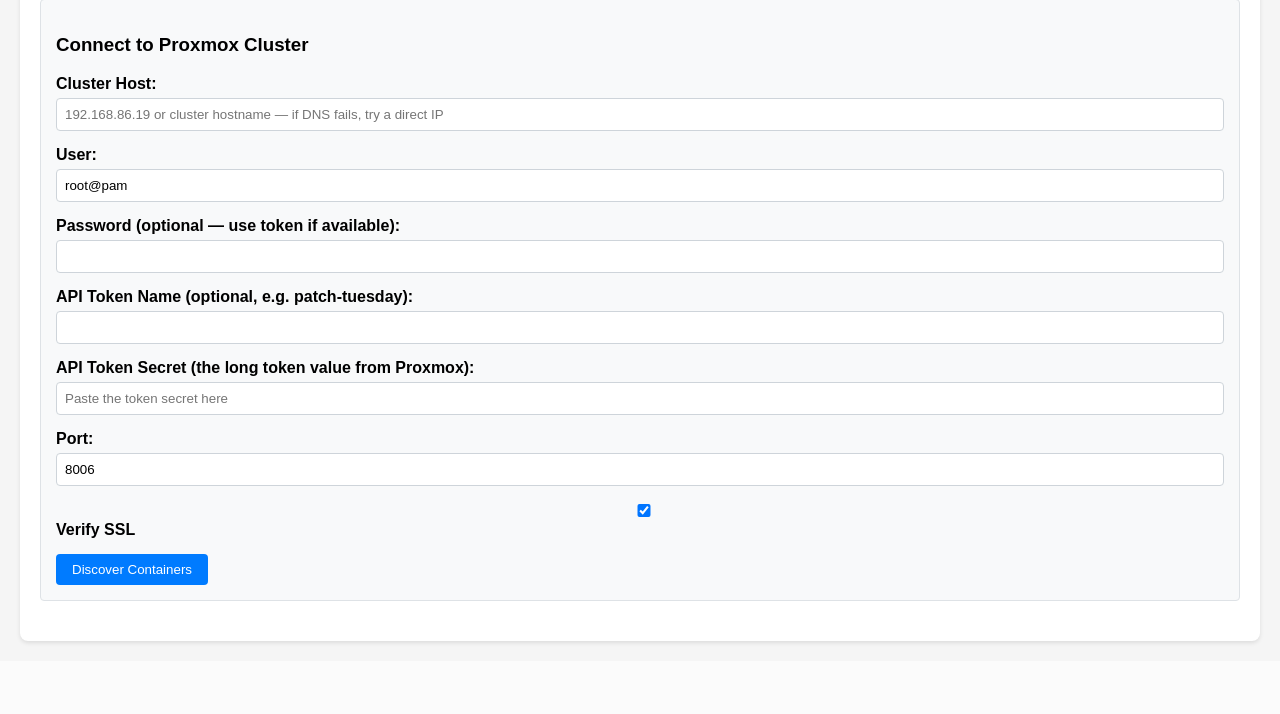
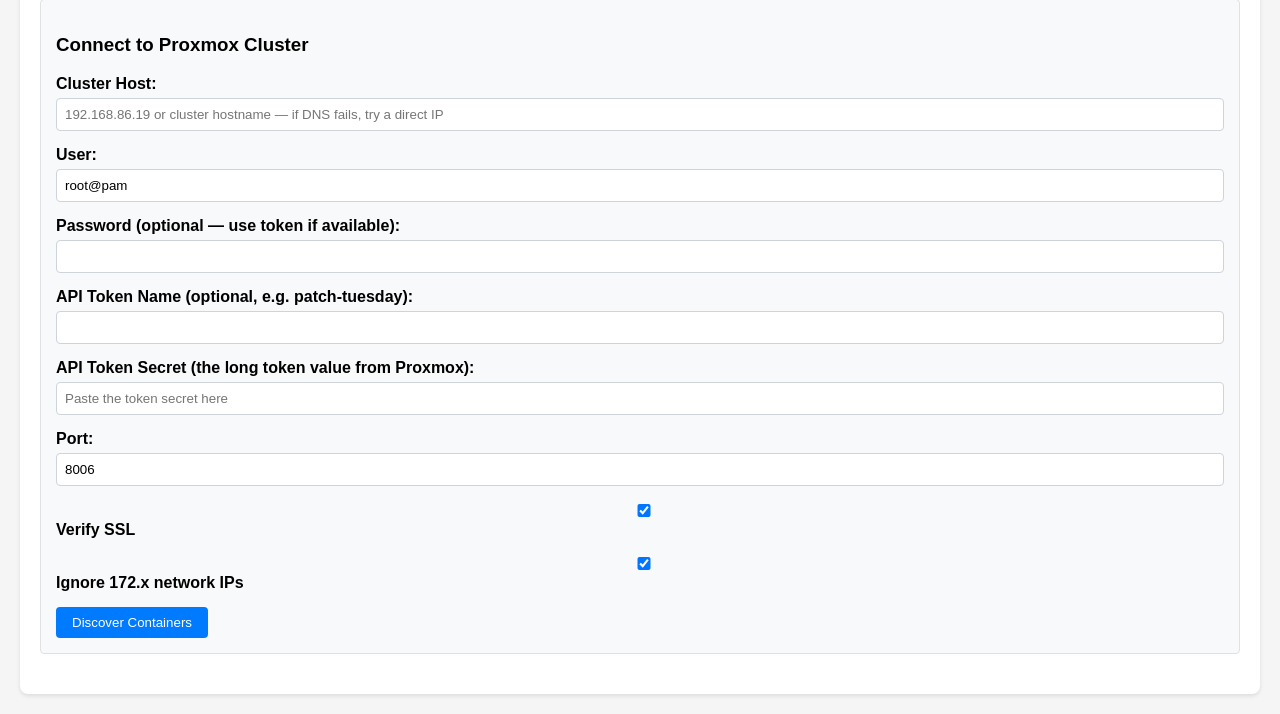
Before and after one commit to adamrfox/Patch-Tuesday, a Flask app: page / in a window 1280 px wide, after a click on "Discovery". Shown: the part 542-1256 px from the top of the page. Before the commit the page ends 1186 px from the top, so only its background shows below. Run offline with Flask 3, Linux system fonts and the light colour scheme; data comes from the database, SQL or seed files in the repository; data that the repository does not hold is empty.

Commit message:
feat: add 'Ignore 172.x network IPs' filter to discovery (v1.11)
Add checkbox to the Discovery tab form that filters out containers whose
primary_ip starts with '172.' during both manual discovery and multi-cluster
'Discover from All Clusters' operations. The checkbox is checked by default.

Co-Authored-By: Claude Code <noreply@anthropic.com>

```diff
--- a/app/routes.py
+++ b/app/routes.py
@@ -181,6 +181,11 @@ def proxmox_discover():
             token_name=data.get('token_name'),
             token_value=data.get('token_value'),
         )
+
+        # Filter out 172.x IPs if requested
+        if data.get('ignore_172'):
+            discovered = [c for c in discovered if not (c.get('primary_ip') or '').startswith('172.')]
+
         return jsonify({'success': True, 'containers': discovered})
     except ValueError as e:
         return jsonify({'success': False, 'message': str(e)})
@@ -563,6 +568,10 @@ def discover_all_clusters():
             except Exception as e:
                 logger.error(f"Error discovering from cluster '{cluster['name']}': {e}")
 
+        # Filter out 172.x IPs if requested
+        if data.get('ignore_172'):
+            all_containers = [c for c in all_containers if not (c.get('primary_ip') or '').startswith('172.')]
+
         return jsonify({'success': True, 'containers': all_containers, 'clusters_checked': len(clusters)})
     except ValueError as e:
         return jsonify({'success': False, 'message': str(e)})
--- a/web/templates/index.html
+++ b/web/templates/index.html
@@ -560,6 +560,11 @@
                             <input type="checkbox" id="discovery_verify_ssl" name="verify_ssl" checked> Verify SSL
                         </label>
                     </div>
+                    <div class="form-group">
+                        <label>
+                            <input type="checkbox" id="discovery_ignore_172" checked> Ignore 172.x network IPs
+                        </label>
+                    </div>
                     <button type="submit">Discover Containers</button>
                 </form>
             </div>
@@ -806,6 +811,7 @@
             }
             // Convert boolean fields
             data.verify_ssl = document.getElementById('discovery_verify_ssl').checked;
+            data.ignore_172 = document.getElementById('discovery_ignore_172').checked;
 
             const loading = document.getElementById('discoveryLoading');
             loading.style.display = 'block';
@@ -1174,7 +1180,12 @@
             btn.disabled = true;
             btn.textContent = 'Discovering…';
 
-            fetch('/proxmox/discover-all', { method: 'POST' })
+            const ignore172 = document.getElementById('discovery_ignore_172')?.checked ?? false;
+            fetch('/proxmox/discover-all', {
+                method: 'POST',
+                headers: { 'Content-Type': 'application/json' },
+                body: JSON.stringify({ ignore_172: ignore172 })
+            })
                 .then(r => r.json())
                 .then(data => {
                     btn.disabled = false;
```
